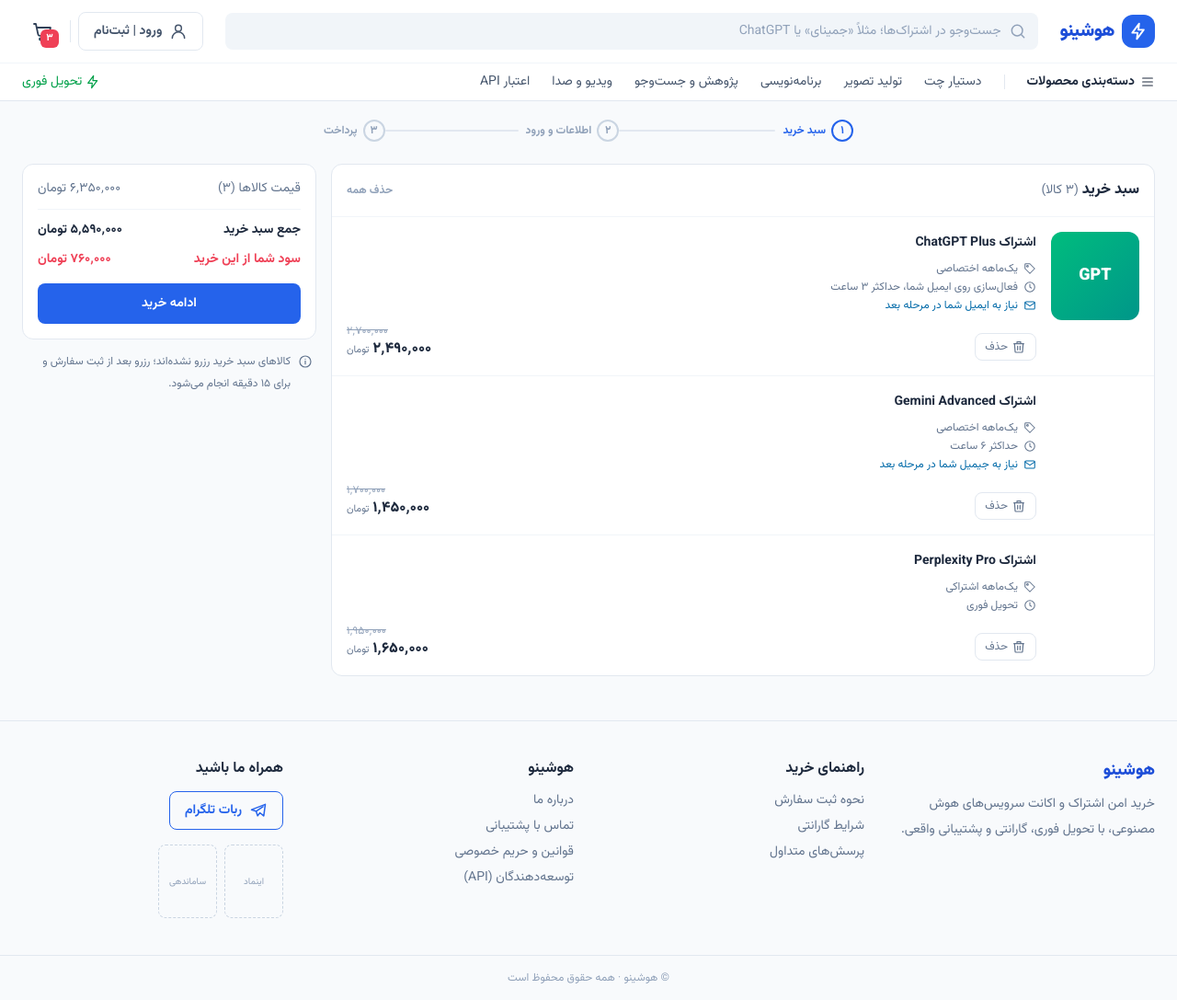
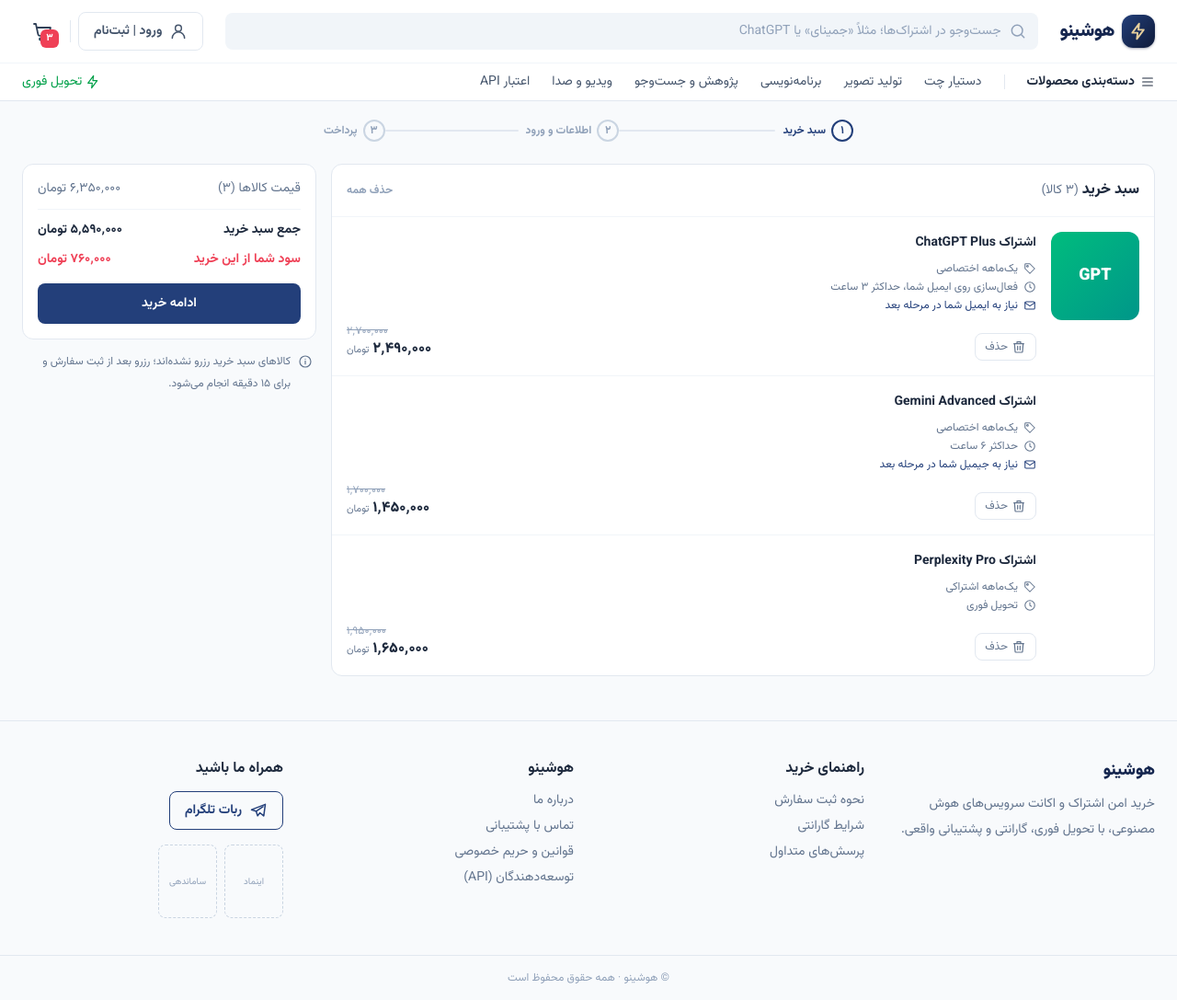
Before and after one commit to yasamanalizadeh2003/ai_shop, a Django app: page /cart/ in a window 1280 px wide. Shown: the whole page at 92% size. Run offline with Django 5.2, Linux system fonts and the light colour scheme; style sheets or scripts are compiled from the project's sources; parts of the project's set-up code (start-up, migrations or seed data) failed here and were passed over.

Commit message:
Navy brand theme with soft gold accent

```diff
--- a/static/src/app.css
+++ b/static/src/app.css
@@ -15,16 +15,23 @@
 @theme {
   --font-sans: "Vazirmatn", ui-sans-serif, system-ui, sans-serif;
 
-  --color-brand-50: #eff6ff;
-  --color-brand-100: #dbeafe;
-  --color-brand-200: #bfdbfe;
-  --color-brand-300: #93c5fd;
-  --color-brand-400: #60a5fa;
-  --color-brand-500: #3b82f6;
-  --color-brand-600: #2563eb;
-  --color-brand-700: #1d4ed8;
-  --color-brand-800: #1e40af;
-  --color-brand-900: #1e3a8a;
+  /* Navy brand palette: 600 is the primary, 700 the hover state. */
+  --color-brand-50: #f2f5fa;
+  --color-brand-100: #e3e9f4;
+  --color-brand-200: #c6d2e8;
+  --color-brand-300: #9bb0d6;
+  --color-brand-400: #6a87bd;
+  --color-brand-500: #3f5f9e;
+  --color-brand-600: #233f7a;
+  --color-brand-700: #1b3164;
+  --color-brand-800: #15264f;
+  --color-brand-900: #0f1b3a;
+  --color-brand-950: #0a1228;
+
+  /* Soft gold accent, used sparingly for highlights on navy. */
+  --color-accent-300: #e6cf9c;
+  --color-accent-400: #d9b876;
+  --color-accent-500: #c9a45c;
 
   --color-sale: #ef4056;
   --color-success: #00a049;
--- a/templates/base.html
+++ b/templates/base.html
@@ -7,7 +7,7 @@
   <meta name="description" content="{% block meta_description %}خرید اشتراک و اکانت سرویس‌های هوش مصنوعی با تحویل فوری و گارانتی{% endblock %}">
   {% block robots %}{% endblock %}
   {% block canonical %}{% endblock %}
-  <meta name="theme-color" content="#2563eb">
+  <meta name="theme-color" content="#1b3164">
   <link rel="preload" href="{% static 'fonts/Vazirmatn-Variable.woff2' %}" as="font" type="font/woff2" crossorigin>
   <link rel="stylesheet" href="{% static 'css/app.css' %}">
   {% block head %}{% endblock %}
--- a/templates/partials/footer.html
+++ b/templates/partials/footer.html
@@ -1,7 +1,7 @@
 <footer class="mt-12 border-t border-slate-200 bg-slate-50">
   <div class="container-page grid gap-8 py-10 sm:grid-cols-2 lg:grid-cols-4">
     <div>
-      <p class="text-lg font-black text-brand-700">{{ SITE_NAME }}</p>
+      <p class="text-lg font-black text-brand-800">{{ SITE_NAME }}</p>
       <p class="mt-2 text-sm leading-7 text-slate-500">خرید امن اشتراک و اکانت سرویس‌های هوش مصنوعی، با تحویل فوری، گارانتی و پشتیبانی واقعی.</p>
     </div>
     <div>
--- a/templates/partials/header.html
+++ b/templates/partials/header.html
@@ -1,10 +1,10 @@
 <header class="sticky top-0 z-40 border-b border-slate-200 bg-white/95 backdrop-blur" data-header>
   <div class="container-page flex items-center gap-3 py-3 lg:gap-6">
     <a href="{% url 'storefront:home' %}" class="flex shrink-0 items-center gap-2" aria-label="{{ SITE_NAME }}">
-      <span class="grid size-9 place-items-center rounded-xl bg-brand-600 text-white">
+      <span class="grid size-9 place-items-center rounded-xl bg-gradient-to-br from-brand-600 to-brand-900 text-accent-300 shadow-sm shadow-brand-900/30">
         {% include "partials/icon.html" with name="bolt" cls="size-5" sw="2.2" %}
       </span>
-      <span class="text-xl font-black tracking-tight text-brand-700">{{ SITE_NAME }}</span>
+      <span class="text-xl font-black tracking-tight text-brand-800">{{ SITE_NAME }}</span>
     </a>
 
     {# Search: inline on desktop, full-width row on mobile #}
--- a/templates/storefront/cart.html
+++ b/templates/storefront/cart.html
@@ -35,7 +35,7 @@
         <ul class="mt-2 space-y-1 text-xs text-slate-500">
           <li class="flex items-center gap-1.5">{% include "partials/icon.html" with name="tag" cls="size-3.5" %}{{ v.name }}</li>
           <li class="flex items-center gap-1.5">{% include "partials/icon.html" with name="clock" cls="size-3.5" %}{{ v.delivery_label }}</li>
-          {% if item.needs_email %}<li class="flex items-center gap-1.5 text-sky-700">{% include "partials/icon.html" with name="mail" cls="size-3.5" %}نیاز به {% if item.email_type == 'gmail' %}جیمیل{% else %}ایمیل{% endif %} شما در مرحله بعد</li>{% endif %}
+          {% if item.needs_email %}<li class="flex items-center gap-1.5 text-brand-600">{% include "partials/icon.html" with name="mail" cls="size-3.5" %}نیاز به {% if item.email_type == 'gmail' %}جیمیل{% else %}ایمیل{% endif %} شما در مرحله بعد</li>{% endif %}
         </ul>
         <div class="mt-3 flex items-end justify-between gap-2">
           <button type="button" class="flex items-center gap-1 rounded-lg border border-slate-200 px-2.5 py-1.5 text-xs text-slate-500 hover:border-sale hover:text-sale">{% include "partials/icon.html" with name="trash" cls="size-4" %} حذف</button>
--- a/templates/storefront/product.html
+++ b/templates/storefront/product.html
@@ -53,7 +53,7 @@
       {% endfor %}
     </div>
 
-    <p class="mt-3 hidden items-start gap-2 rounded-lg bg-sky-50 p-3 text-xs leading-6 text-sky-800" data-private-note>
+    <p class="mt-3 hidden items-start gap-2 rounded-lg bg-brand-50 p-3 text-xs leading-6 text-brand-800" data-private-note>
       {% include "partials/icon.html" with name="info" cls="size-4 shrink-0 mt-1" %}
       اشتراک اختصاصی روی ایمیل خودتان فعال می‌شود. ایمیل را در مرحله تکمیل خرید وارد می‌کنید؛ رمز عبور شما را نمی‌خواهیم.
     </p>
```
Also changed, not shown: templates/storefront/home.html (+15 -12 lines).
